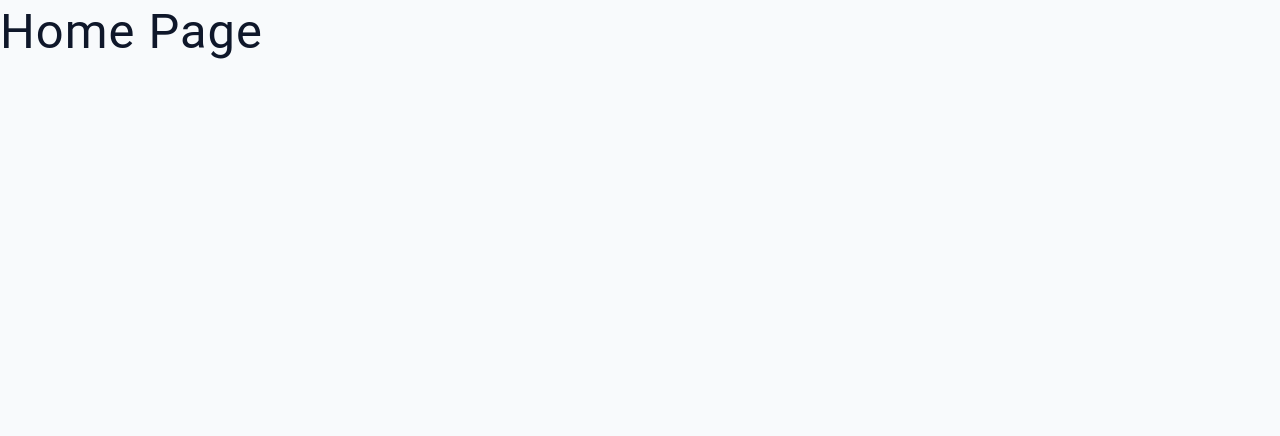
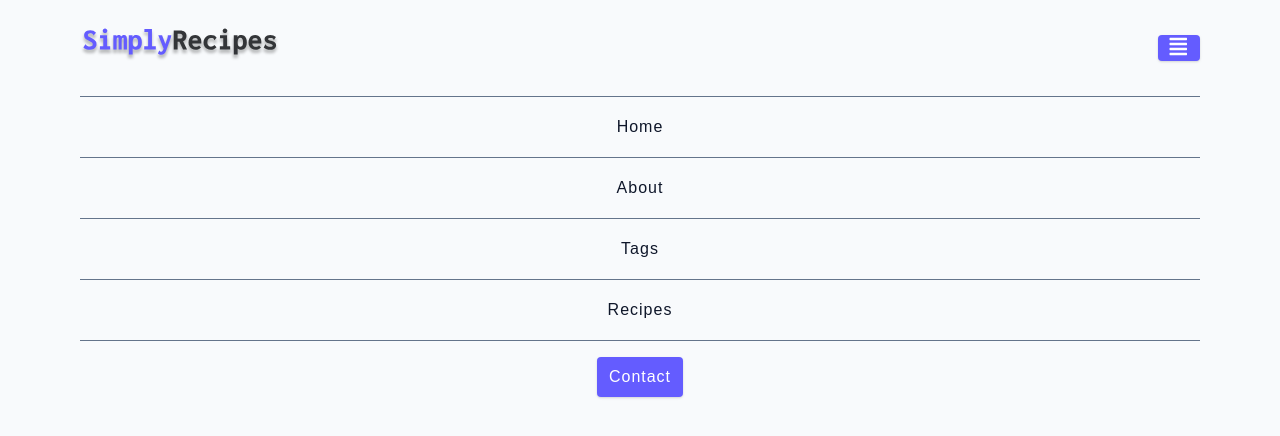
Before and after one commit to dragan-nikolic/html_ex, a plain HTML site: page FCC/receipes-website/html-css-simply-recipes/starter/index.html in a window 1280 px wide. Drawn offline with Linux system fonts and the light colour scheme.

Commit message:
complete recipes till 21'

```diff
--- a/FCC/receipes-website/html-css-simply-recipes/starter/css/main.css
+++ b/FCC/receipes-website/html-css-simply-recipes/starter/css/main.css
@@ -259,3 +259,53 @@ ul {
 Navbar
 ===============
 */
+
+.navbar {
+  display: flex;
+  justify-content: center;
+  align-items: center;
+  /*background: blue;*/
+}
+.nav-center {
+  width: 90vw;
+  max-width: var(--max-width);
+  /*background: red;*/
+}
+
+.nav-header {
+  height: 6rem;
+  display: flex;
+  justify-content: space-between;
+  align-items: center;
+}
+
+.nav-header img {
+  width: 200px;
+}
+
+.nav-btn {
+  padding: 0.15rem 0.75rem
+}
+.nav-btn i {
+  font-size: 1.25rem;
+}
+
+.nav-links {
+  display: flex;
+  flex-direction: column;
+  /*todo*/
+}
+
+.nav-link {
+  display: block;
+  text-align: center;
+  text-transform: capitalize;
+  color: var(--grey-900);
+  letter-spacing: var(--letterSpacing);
+  padding: 1rem 0;
+  border-top: 1px solid var(--grey-500);
+  transition: var(--transition);
+}
+.nav-link:hover {
+  color: var(--primary-500);
+}
--- a/FCC/receipes-website/html-css-simply-recipes/starter/index.html
+++ b/FCC/receipes-website/html-css-simply-recipes/starter/index.html
@@ -18,7 +18,30 @@
     <link rel="stylesheet" href="./css/main.css" />
   </head>
   <body>
-   <h1>Home Page </h1>
-
+   <!--nav-->
+   <nav class="navbar">
+     <div class="nav-center">
+       <!--header-->
+       <div class="nav-header">
+         <a href="index.html" class="nav-logo">
+           <img src="./assets/logo.svg" alt="simply recipes" />
+         </a>
+         <button type="button" class="btn nav-btn">
+           <i class="fas fa-align-justify"></i>
+         </button>
+       </div>
+       <!--links-->
+       <div class="nav-links">
+         <a href="index.html" class="nav-link">home</a>
+         <a href="about.html" class="nav-link">about</a>
+         <a href="tags.html" class="nav-link">tags</a>
+         <a href="recipes.html" class="nav-link">recipes</a>
+         <div class="nav-link contact-link">
+           <a href="contact.html" class="btn">contact</a>
+         </div>
+       </div>
+     </div>
+   </nav>
+   <!--end of nav-->
   </body>
 </html>
```
Also changed, not shown: FCC/receipes-website/README.md.
